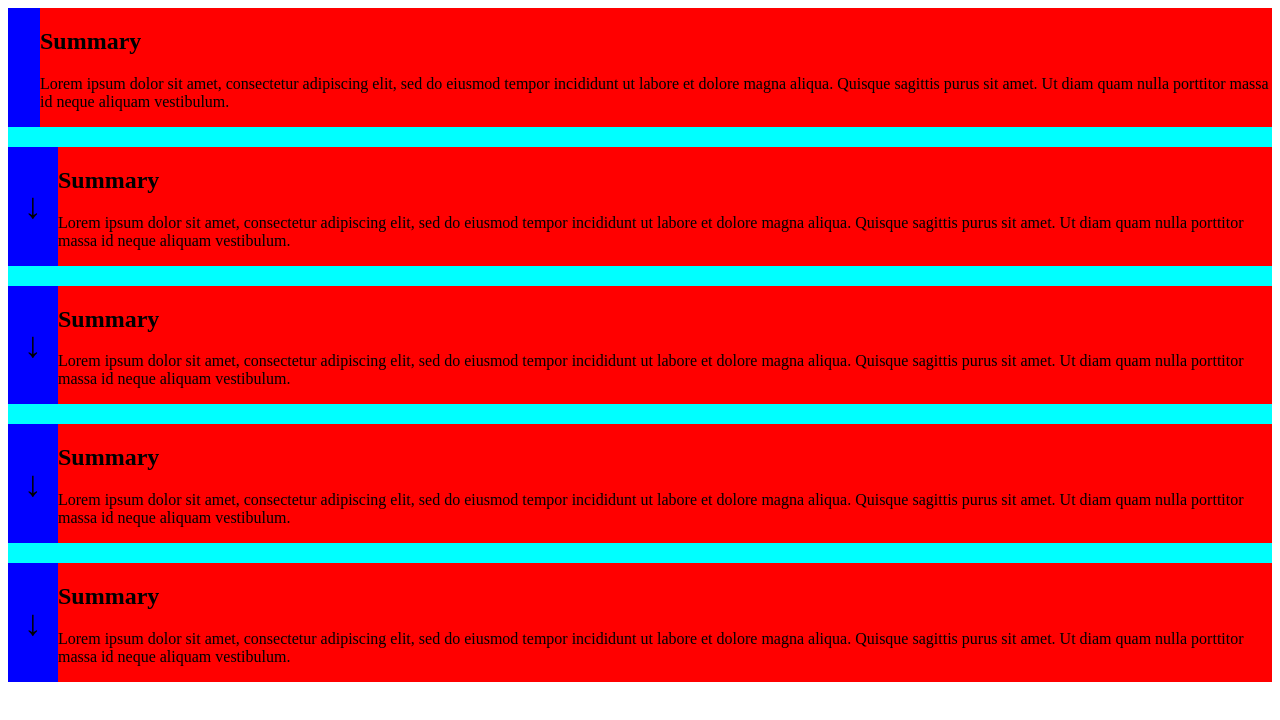
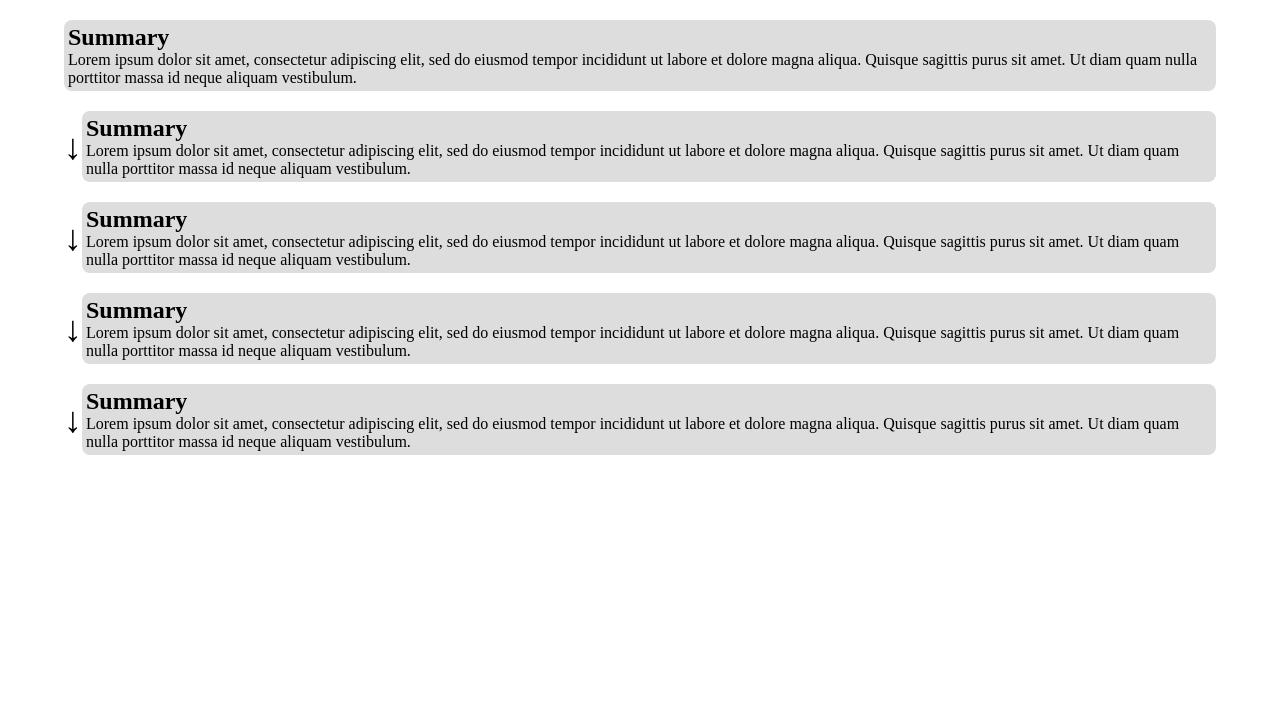
Before and after one commit to SIUE-CougarTeam/eHacks_Project, a plain HTML site: page timeline_overview/timeline_overview.html in a window 1280 px wide. Drawn offline with Linux system fonts and the light colour scheme.

Commit message:
Added variable color and testing layouts for the timeline overview.

```diff
--- a/timeline_overview/timeline_overview.css
+++ b/timeline_overview/timeline_overview.css
@@ -1,21 +1,44 @@
+:root {
+    --event-background-color: #DDD;
+}
+
+* {
+    margin: 0;
+    padding: 0;
+    border: 0;
+}
+
 .timeline {
-    background-color: aqua;
+    /* background-color: aqua; */
+    margin: 20px auto;
     display: flex;
     flex-direction: column;
+    max-width: 90%;
     gap: 20px;
 }
 
 .event {
-    background-color: blue;
+    /* background-color: blue; */
     display: flex;
     align-items: center;
 }
 
 .timelink {
     font-size: 36px;
-    padding: 16px;
+    /* padding: 16px; */
 }
 
 .event-info {
-    background-color: red;
+    background-color: var(--event-background-color);
+    border-radius: 8px;
+    padding: 4px;
+    gap: px;
 }
+
+.event-summary {
+    /* background-color: orange; */
+}
+
+.event-description {
+    /* background-color: yellow; */
+}
--- a/timeline_overview/timeline_overview.html
+++ b/timeline_overview/timeline_overview.html
@@ -4,11 +4,11 @@
         <meta charset="UTF-8">
         <meta name="viewport" content="width=device-width, initial-scale=1.0">
         <title>Timeline Overview</title>
-        <link rel="stylesheet" href="./timeline_overview.css">
+        <link rel="stylesheet" href="timeline_overview.css">
     </head>
     <body>
         <main class="timeline">
-            <section class="event">
+            <section class="event root">
                 <div class="timelink"></div>
                 <section class="event-info">
                     <h2 class="event-summary">Summary</h2>
```
